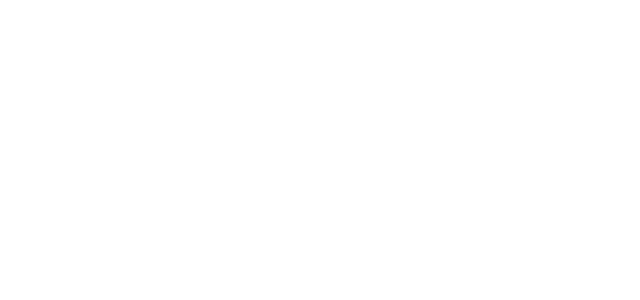
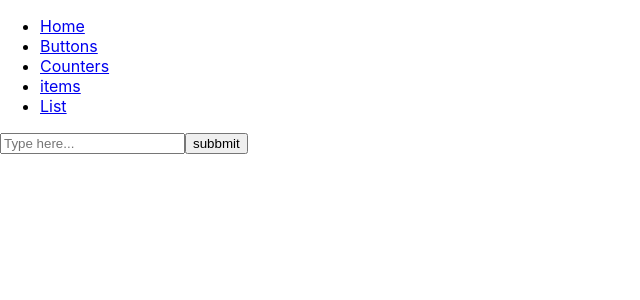
Before and after one commit to ItsMeLukeboi/React_harjoitus, a React (Create React App) app in the folder 2023react_app/: page /List in a window 1280 px wide. Before the commit this address had no page. Shown: the top 300 px of the page, without its empty margins (0-640 px from the left). Built offline with nearby package versions, Linux system fonts and the light colour scheme.

Commit message:
List.jsx juttuja

```diff
--- a/2023react_app/src/App.js
+++ b/2023react_app/src/App.js
@@ -5,6 +5,7 @@ import {Router} from "./pages/Router";
 import {Counters} from "./pages/Counters";
 import { BrowserRouter, Routes, Route } from "react-router-dom";
 import{ Items } from "./pages/Items";
+import{List} from "./pages/List";
 
 function App()
 {
@@ -17,6 +18,7 @@ function App()
             <Route path='Buttons' element={<Buttons/>}/>
             <Route path='Counters' element={<Counters/>}/>
             <Route path='Items' element={<Items/>}/>
+            <Route path='List' element={<List/>}/>
           </Route>
         </Routes>
       </div>
--- /dev/null
+++ b/2023react_app/src/pages/List.jsx
@@ -0,0 +1,28 @@
+import React from "react";
+import { useState} from "react";
+
+
+
+export const List = () =>{
+    const [content, setContent] = useState([]);
+    const [inputValue, setInputValue] = useState("");
+    return(
+    <div>
+        <div>
+            <form onSubmit={(event)=>{
+                event.preventDefault()
+                const temp = [inputValue,...content]
+                setContent(temp);
+                setInputValue("");
+            }}>
+                <input type = "text"
+                 placeholder="Type here..."
+                 value={inputValue}
+                 required/>
+
+                <input type = "submit" value="subbmit"/>
+            </form>
+        </div>
+    </div>
+    );
+}
--- a/2023react_app/src/pages/Router.jsx
+++ b/2023react_app/src/pages/Router.jsx
@@ -20,6 +20,9 @@ return(
                 <li>
                     <Link to = "/items">items</Link>
                 </li>
+                <li>
+                    <Link to = "/List">List</Link>
+                </li>
             </ul>
          </div>
          <Outlet/>
```
